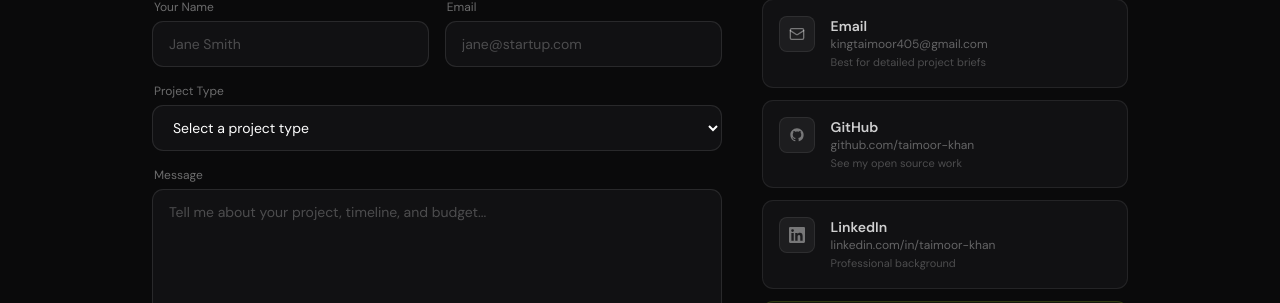
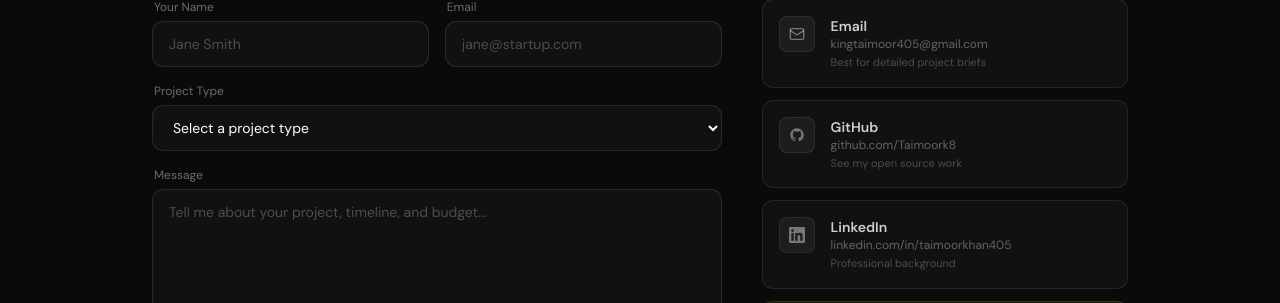
Before and after one commit to Taimoork8/my-web-portfolio, a Next.js app: page /contact in a window 1280 px wide. Shown: the part 313-616 px from the top of the page. Built offline with nearby package versions, Linux system fonts and the light colour scheme.

Commit message:
change the git and linkedin username

```diff
--- a/components/pages/ContactPage.tsx
+++ b/components/pages/ContactPage.tsx
@@ -31,15 +31,15 @@ const contactOptions = [
   {
     icon: GithubIcon,
     label: "GitHub",
-    value: "github.com/taimoor-khan",
-    href: "https://github.com/taimoor-khan",
+    value: "github.com/Taimoork8",
+    href: "https://github.com/Taimoork8",
     description: "See my open source work",
   },
   {
     icon: LinkedinIcon,
     label: "LinkedIn",
-    value: "linkedin.com/in/taimoor-khan",
-    href: "https://linkedin.com/in/taimoor-khan",
+    value: "linkedin.com/in/taimoorkhan405",
+    href: "https://linkedin.com/in/taimoorkhan405",
     description: "Professional background",
   },
 ];
```
